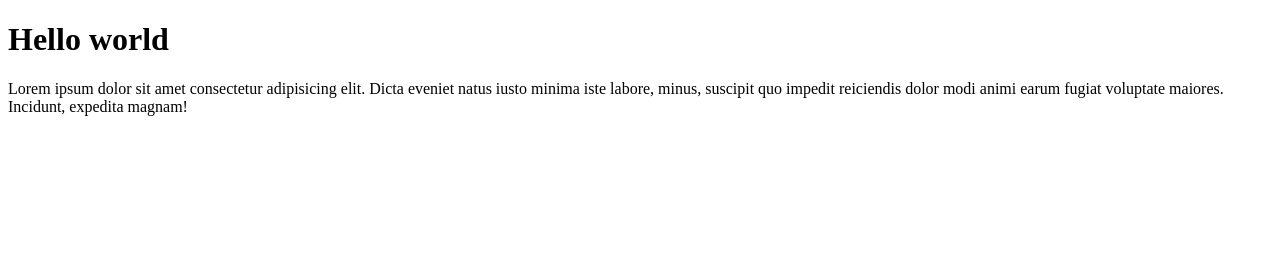
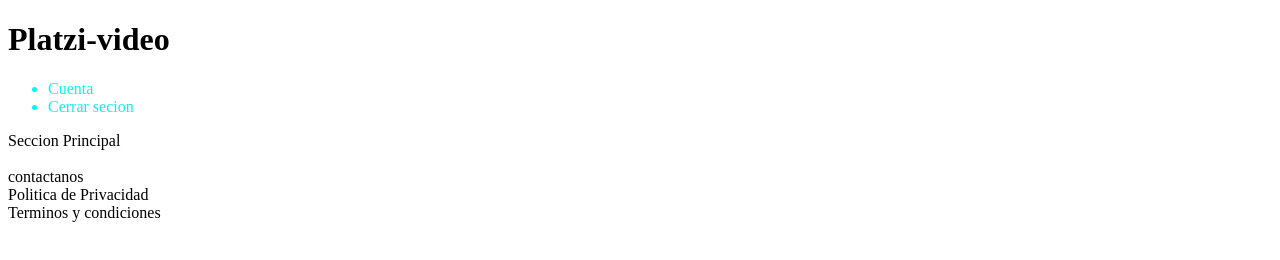
Before and after one commit to CAYUSAMA/html, a plain HTML site: page index.html in a window 1280 px wide. Drawn offline with Linux system fonts and the light colour scheme.

Commit message:
aplicacion de css

```diff
--- a/index.html
+++ b/index.html
@@ -4,12 +4,33 @@
     <meta charset="UTF-8">
     <meta name="viewport" content="width=device-width, initial-scale=1.0">
     <meta http-equiv="X-UA-Compatible" content="ie=edge">
-    <title>Document</title>
+    <title>platzi video</title>
 </head>
+    <header>
+        <h1>Platzi-video</h1>
+    </header>
+    <style>
+    li{
+        color: rgb(12, 241, 241);
+    }
+    </style>
 <body>
-    <h1>Hello world</h1>
-    <div>
-        <p>Lorem ipsum dolor sit amet consectetur adipisicing elit. Dicta eveniet natus iusto minima iste labore, minus, suscipit quo impedit reiciendis dolor modi animi earum fugiat voluptate maiores. Incidunt, expedita magnam!</p>
-    </div>
+    <ul>
+        <li>Cuenta </li>
+        <li>Cerrar secion</li>
+    </ul>
+
+    <section>
+        Seccion Principal
+    </section>
+
 </body>
+<br>
+<header>
+    <a>contactanos</a>
+    <br>
+    <a>Politica de Privacidad</a>
+    <br>
+    <a>Terminos y condiciones</a>
+</header>
 </html>
```
